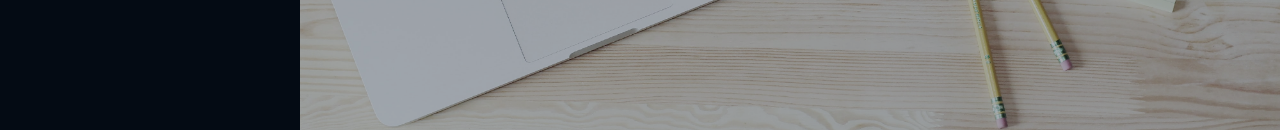
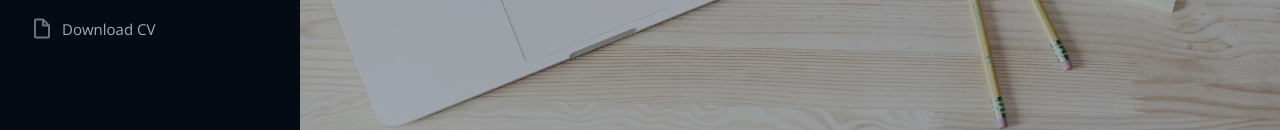
Before and after one commit to AbdulHadi4/My-portfolio, a plain HTML site: page index.html in a window 1280 px wide. Shown: the part 532-662 px from the top of the page. Drawn offline with nearby package versions, Linux system fonts and the light colour scheme.

Commit message:
Update index.html

```diff
--- a/index.html
+++ b/index.html
@@ -53,6 +53,8 @@
           <li><a href="#resume" class="nav-link scrollto"><i class="bx bx-file-blank"></i> <span>Resume</span></a></li>
           <li><a href="#portfolio" class="nav-link scrollto"><i class="bx bx-book-content"></i> <span>Portfolio</span></a></li>
           <li><a href="#contact" class="nav-link scrollto"><i class="bx bx-envelope"></i> <span>Contact</span></a></li>
+          <li class="download-CV"><a href="./assets/file/CV .pdf" class="nav-link scrollto"><i class="bx bx-file-blank"></i> <span>Download CV</span></a></li>
+
         </ul>
       </nav><!-- .nav-menu -->
     </div>
```
